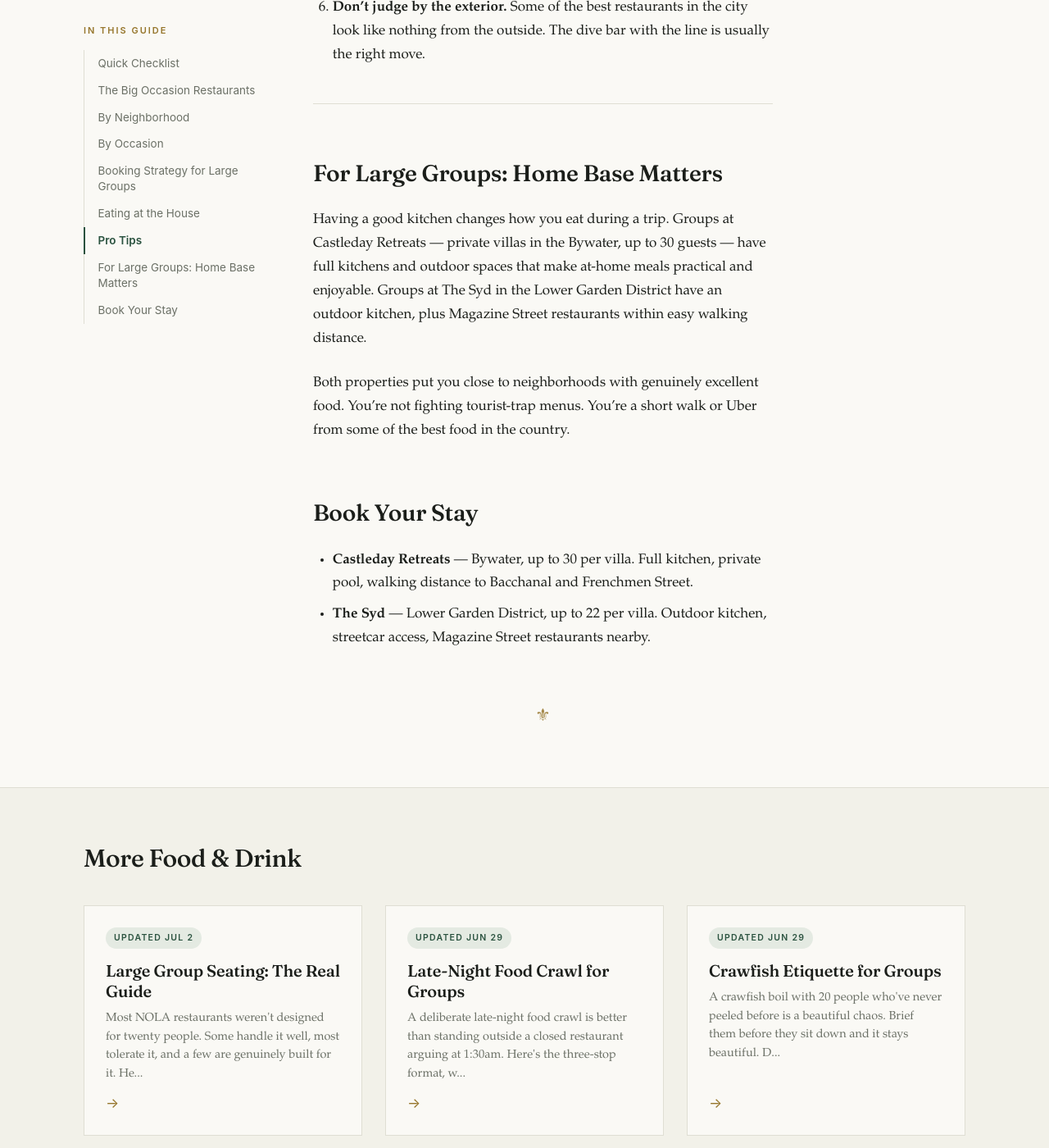
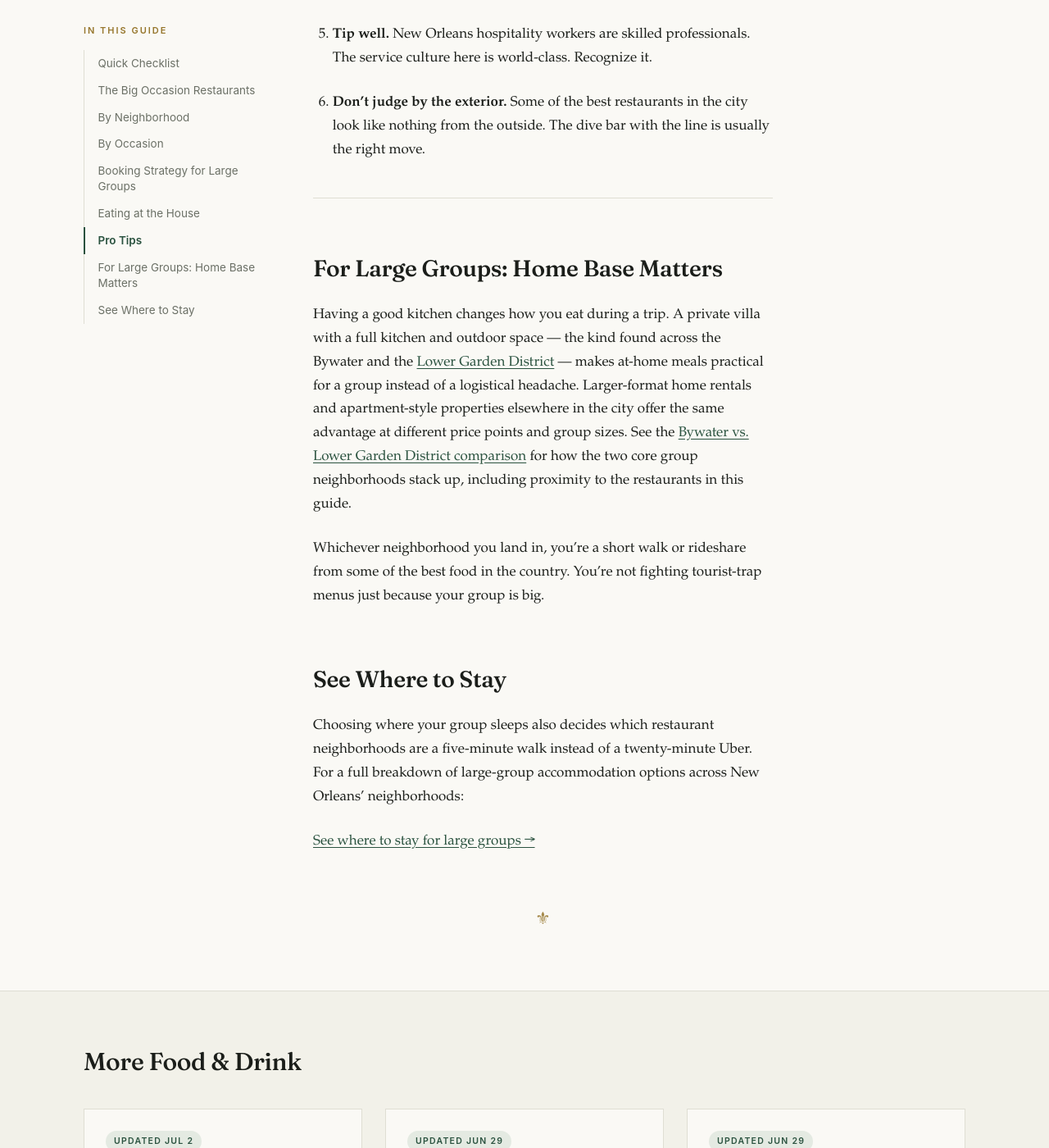
Before and after one commit to sjworth-dev/nola-group-travel, a Jekyll site: the page built from _guides/restaurant-guide.md, in a window 1280 px wide and 1400 px high, scrolled down 10474 px. Shown: the whole window at 82% size. Built offline with Jekyll 4.4.1, drawn with Linux system fonts in a browser that asks for light colours; some of the changed text lies outside the part shown.

Commit message:
expand: refresh _guides/restaurant-guide.md
Refreshed the tied-oldest guide in _guides/ (unrefreshed since
2026-05-22): added 5 inline internal links, rebalanced the
Bywater/Marigny and closing accommodation sections away from a
Castleday/Syd-only pitch to the full property field per the
Property Reference Rules, and replaced the old "Book Your Stay"
section with the required /where-to-stay/ CTA, which the page was
missing entirely.

```diff
--- a/_guides/restaurant-guide.md
+++ b/_guides/restaurant-guide.md
@@ -4,7 +4,7 @@ description: "Where to eat in New Orleans with large groups. Organized by neighb
 category: "Food & Drink"
 card_title: "Restaurant Guide"
 card_description: "Where to eat with large groups. The restaurants that handle large groups well—and the ones to skip."
-date: 2026-05-22
+date: 2026-07-20
 ---
 
 Feeding a group of 15 in New Orleans is not hard. Feeding a group of 25 at the right restaurant, without a two-hour wait or a prix-fixe trap, requires knowing where to go.
@@ -109,7 +109,7 @@ The Magazine Street corridor has strong options that are more neighborhood-focus
 
 ### Bywater / Marigny
 
-If you're staying at Castleday Retreats in the Bywater, you're in one of the best restaurant neighborhoods in the city for a low-key, high-quality meal.
+Groups staying in the [Bywater](/neighborhoods/bywater/) are already in one of the best restaurant neighborhoods in the city for a low-key, high-quality meal.
 
 | Restaurant | What It Is | Group Notes |
 |------------|------------|-------------|
@@ -169,7 +169,7 @@ No kitchen in New Orleans ever closes early. A few reliable options after midnig
 
 ### The call you need to make
 
-Most New Orleans restaurants don't have a great online system for groups of 15+. Call. Talk to a manager or events coordinator if possible. The questions to ask:
+Most New Orleans restaurants don't have a great online system for groups of 15+. Call. Talk to a manager or events coordinator if possible. This is the same logic as booking the rest of the trip — see the [group booking guide](/guides/group-booking-guide/) for how restaurant reservations fit into your overall timeline. The questions to ask:
 
 1. Can you accommodate a group of [X] at [time]?
 2. Is there a private room or reserved section?
@@ -199,7 +199,7 @@ Most New Orleans restaurants don't have a great online system for groups of 15+.
 
 ## Eating at the House
 
-For groups staying at Castleday Retreats or The Syd, one or two meals at the house often make the whole trip run more smoothly. Not every meal needs to be a restaurant production.
+For groups staying in a villa-style rental with a real kitchen, one or two meals at the house often make the whole trip run more smoothly than a restaurant reservation would. Not every meal needs to be a restaurant production — see the [private chef vs. villa cooking guide](/guides/nola-group-private-chef-vs-villa-cooking-guide/) for how to decide between hiring help and cooking it yourselves.
 
 Grocery stores in New Orleans are well-stocked and local grocery culture is strong. For a group cooking at home:
 
@@ -230,11 +230,12 @@ A backyard crawfish boil or a big pot of red beans and rice at the house is ofte
 
 ## For Large Groups: Home Base Matters
 
-Having a good kitchen changes how you eat during a trip. Groups at Castleday Retreats — private villas in the Bywater, up to 30 guests — have full kitchens and outdoor spaces that make at-home meals practical and enjoyable. Groups at The Syd in the Lower Garden District have an outdoor kitchen, plus Magazine Street restaurants within easy walking distance.
+Having a good kitchen changes how you eat during a trip. A private villa with a full kitchen and outdoor space — the kind found across the Bywater and the [Lower Garden District](/neighborhoods/lower-garden-district/) — makes at-home meals practical for a group instead of a logistical headache. Larger-format home rentals and apartment-style properties elsewhere in the city offer the same advantage at different price points and group sizes. See the [Bywater vs. Lower Garden District comparison](/guides/nola-group-bywater-vs-lgd-deep-comparison/) for how the two core group neighborhoods stack up, including proximity to the restaurants in this guide.
 
-Both properties put you close to neighborhoods with genuinely excellent food. You're not fighting tourist-trap menus. You're a short walk or Uber from some of the best food in the country.
+Whichever neighborhood you land in, you're a short walk or rideshare from some of the best food in the country. You're not fighting tourist-trap menus just because your group is big.
 
-## Book Your Stay
+## See Where to Stay
 
-- **Castleday Retreats** — Bywater, up to 30 per villa. Full kitchen, private pool, walking distance to Bacchanal and Frenchmen Street.
-- **The Syd** — Lower Garden District, up to 22 per villa. Outdoor kitchen, streetcar access, Magazine Street restaurants nearby.
+Choosing where your group sleeps also decides which restaurant neighborhoods are a five-minute walk instead of a twenty-minute Uber. For a full breakdown of large-group accommodation options across New Orleans' neighborhoods:
+
+[See where to stay for large groups →](/where-to-stay/)
```
Also changed, not shown: ROADMAP-ARCHIVE.md (+2 -0 lines).
